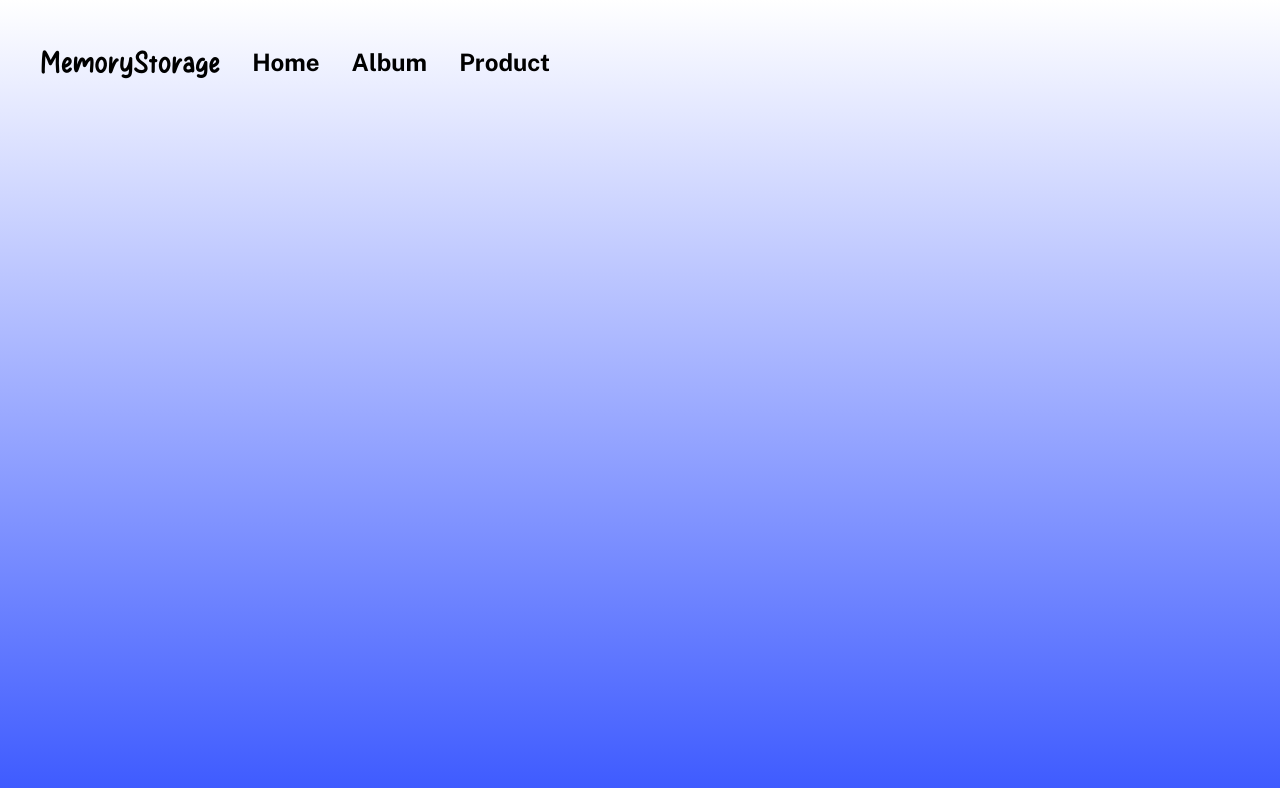
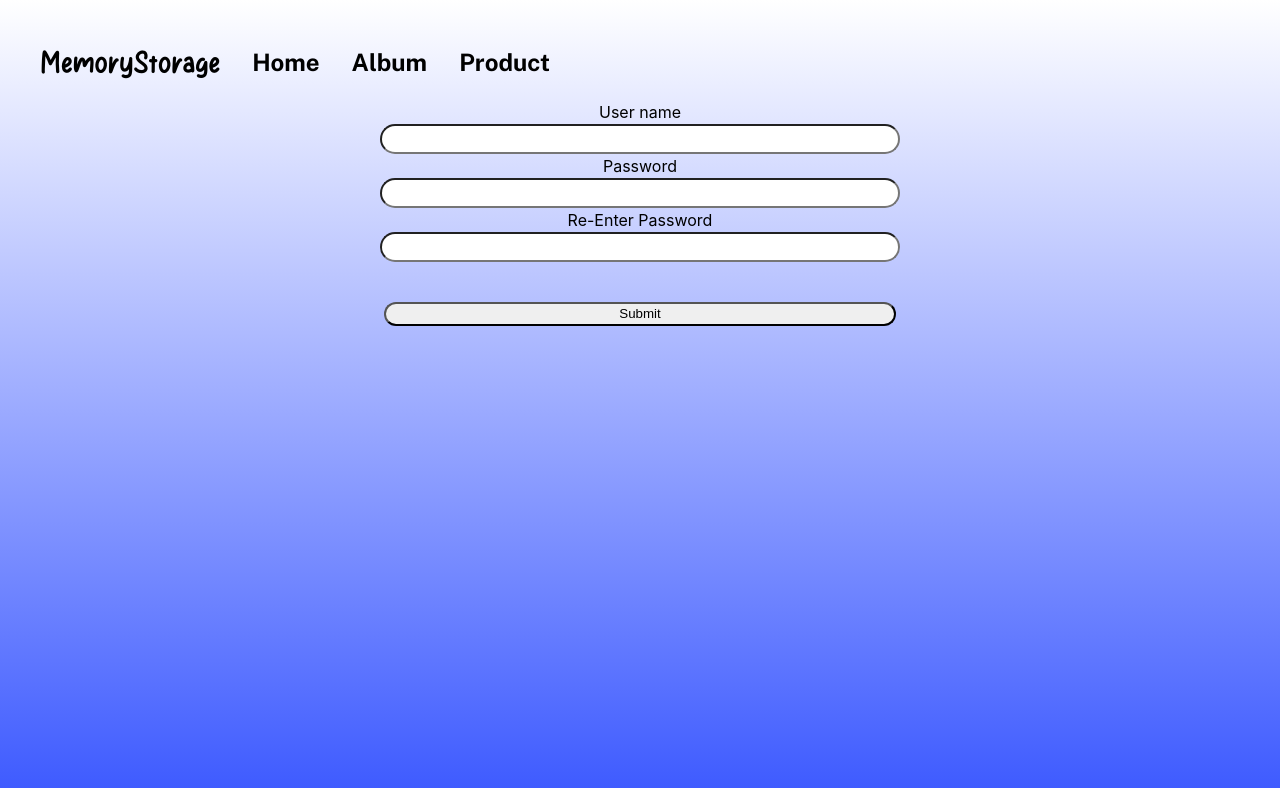
Before and after one commit to YaseiTanuki/Memory-Storage, a React (Vite) app in the folder client/: page /register in a window 1280 px wide. Shown: the top 788 px of the page. Built offline with nearby package versions, Linux system fonts and the light colour scheme.

Commit message:
added register form

```diff
--- a/client/src/App.jsx
+++ b/client/src/App.jsx
@@ -4,6 +4,7 @@ import NavBar from './components/Navigation/NavBar.jsx'
 import Home from './pages/home/Home.jsx'
 import Product from './pages/products/Products.jsx'
 import Album from './pages/album/Album'
+import RegForm from './components/RegisterFrom/RegForm'
 
 function App() {
   return (
@@ -12,6 +13,7 @@ function App() {
         <div>
           <Routes>
             <Route path="/" element={<Home/>}/>
+            <Route path="/register" element={<RegForm/>}/>
             <Route path="/album" element={<Album/>}/>
             <Route path="/product" element={<Product />}/>
           </Routes>
--- a/client/src/components/HomePage/HomePage.jsx
+++ b/client/src/components/HomePage/HomePage.jsx
@@ -1,5 +1,5 @@
 import './HPStyle.css'
-
+import {useNavigate} from 'react-router-dom'
 export function WebName() {
     return (
         <div className='webname'>
@@ -9,10 +9,16 @@ export function WebName() {
 }
 
 export function RegLogButton() {
+    const Navigate = useNavigate();
+
+    function Register() {
+        Navigate("/register");
+    }
+
     return (
         <div>
             <ul>
-                <li><button className='register'>Register</button></li>
+                <li><button className='register' onClick={Register}>Register</button></li>
                 <li><button className='login'>Login</button></li>
             </ul>
         </div>
--- /dev/null
+++ b/client/src/components/RegisterFrom/RegForm.jsx
@@ -0,0 +1,34 @@
+import React, {useState}from "react"
+import './RegFormStyle.css'
+
+export default function RegForm() {
+
+    const [Usrname, setName] = useState("");
+    const [Passwd, setPass] = useState("");
+    const Register = async(event) => {
+        event.preventDefault();
+        fetch('http://localhost:1707/userinfo', {
+            method: "POST",
+            headers: {
+                "Content-type": "application/json"
+            },
+            body: JSON.stringify({
+                UserName:Usrname,
+                Password:Passwd
+            })
+        });
+        console.log(Usrname, Passwd)
+    }
+
+    return (
+        <form className="RegForm" onSubmit={Register} action="">
+            <label htmlFor="UserName">User name</label><br/>
+            <input type="text" name="UserName" onChange={(event) => {setName(event.target.value)}}/><br />
+            <label htmlFor="Passwd">Password</label><br />
+            <input type="text" name="Passwd" onChange={(event) => {setPass(event.target.value)}}/><br />
+            <label htmlFor="Repasswd">Re-Enter Password</label><br />
+            <input type="text" name="Repasswd"/><br />
+            <input className="submitButton" type="submit" value="Submit" />
+        </form>
+    )
+}
--- /dev/null
+++ b/client/src/components/RegisterFrom/RegFormStyle.css
@@ -0,0 +1,14 @@
+.RegForm label{
+    color: black;
+}
+
+.RegForm input {
+    width: 40vw;
+    height: 3vh;
+    border-radius: 15px;
+    text-align: center;
+}
+
+.RegForm .submitButton {
+    margin-top: 5vh;
+}
--- a/client/src/pages/album/Album.jsx
+++ b/client/src/pages/album/Album.jsx
@@ -9,9 +9,9 @@ function Album(props) {
        width={700}
        height={800}
        showCover={true}>
-        <AlbumPage  name="First" imgsource='../../../public/TestImage/Cat1.jpg'>Page text</AlbumPage>
-        <AlbumPage name="Second" imgsource='../../../public/TestImage/Cat2.jpg'>Page text</AlbumPage>
-        <AlbumPage name="third" imgsource='../../../public/TestImage/Cat03.jpg'>Page text</AlbumPage>
+        <AlbumPage  name="First" imgsource='/public/TestImage/Cat1.jpg'>Page text</AlbumPage>
+        <AlbumPage name="Second" imgsource='/public/TestImage/Cat2.jpg'>Page text</AlbumPage>
+        <AlbumPage name="third" imgsource='/public/TestImage/Cat03.jpg'>Page text</AlbumPage>
       </HTMLFlipBook>
     );
   }
```
